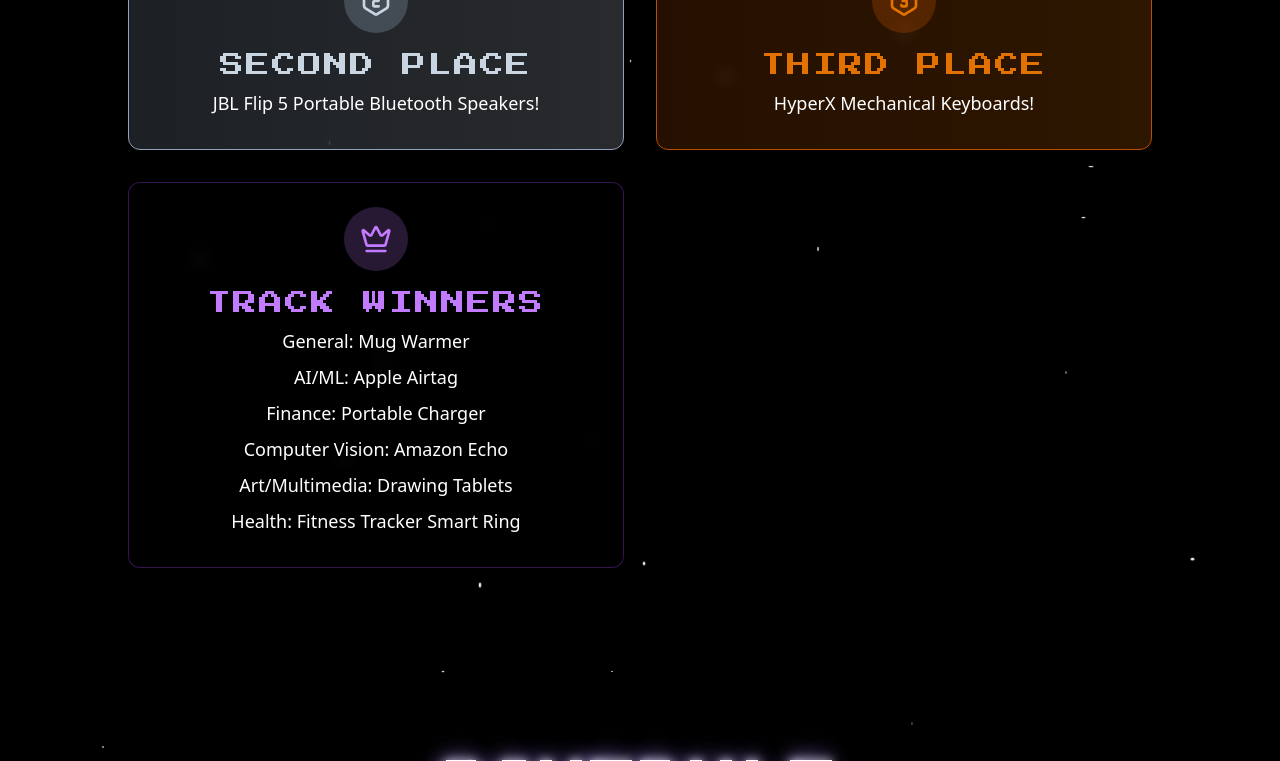
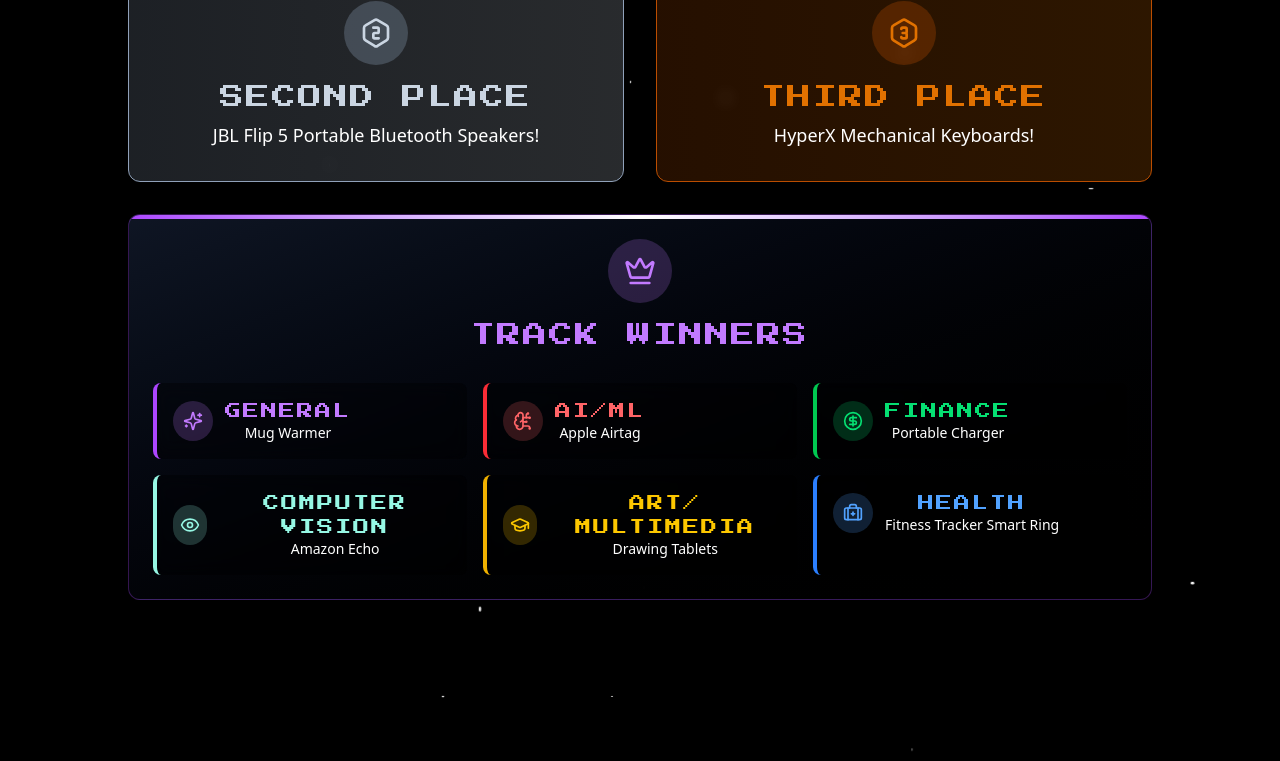
Before and after one commit to kelechi055/HH25, a React (Vite) app: page / in a window 1280 px wide. Shown: the part 2840-3601 px from the top of the page. Built offline with nearby package versions, Linux system fonts and the light colour scheme.

Commit message:
Added Mobile Fixes

```diff
--- a/src/App.jsx
+++ b/src/App.jsx
@@ -148,10 +148,10 @@
       </header>
 
       {/* Hero Section */}
-      <main className="container mx-auto px-4 pt-32 pb-20 relative z-10 min-h-screen flex flex-col justify-center items-center">
-        <h1 className="text-6xl md:text-8xl font-bold text-white mb-12 text-center pixelated glow-text">
-          HACK<span className="text-green-400">HOUNDS</span> 2025
-        </h1>
+      <main className="container mx-auto px-4 py-12 md:pt-32 md:pb-20 relative z-10 min-h-screen flex flex-col justify-center items-center">
+  <h1 className="text-4xl sm:text-6xl md:text-8xl font-bold text-white mb-6 md:mb-12 text-center pixelated glow-text">
+    HACK<span className="text-green-400">HOUNDS</span> 2025
+  </h1>
 
         <div className="flex flex-wrap justify-center gap-4 mb-12">
           <div className="bg-black border border-white/30 text-white px-6 py-2 rounded-full">
@@ -293,7 +293,7 @@
         <div className="w-16 h-16 bg-yellow-400/20 rounded-full flex items-center justify-center mb-4 mx-auto">
           <GraduationCap size={32} className="text-yellow-400" />
         </div>
-        <h3 className="text-2xl font-bold text-yellow-400 text-center mb-4 pixelated">ART/MULTIMEDIA</h3>
+        <h3 className="text-2xl font-bold text-yellow-400 text-center mb-4 pixelated">ART/ MULTIMEDIA</h3>
         <p className="text-white text-center">
           Explore the intersection of creativity and technology. Build projects that push the boundaries of digital art, animation, interactive media, or generative design. Show us how technology can amplify artistic expression!
         </p>
@@ -319,7 +319,6 @@
 <section id="prizes" className="py-24 relative z-10">
   <div className="container mx-auto px-4">
     <h2 className="text-5xl font-bold text-white mb-12 text-center pixelated glow-text">PRIZES</h2>
-
     <div className="max-w-5xl mx-auto">
       {/* Grand Prize */}
       <div className="bg-gradient-to-r from-amber-500/20 to-amber-300/20 border border-amber-400 rounded-xl p-8 backdrop-blur-sm transform transition-all hover:scale-105 mb-8">
@@ -361,21 +360,96 @@
         </div>
       </div>
 
-      {/* Track Winners and Newcomer Award Row */}
-      <div className="grid grid-cols-1 md:grid-cols-2 gap-8">
-        {/* Track Prizes */}
-        <div className="bg-black/50 border border-purple-500/30 rounded-xl p-6 backdrop-blur-sm">
-          <div className="flex flex-col items-center text-center">
-            <div className="w-16 h-16 bg-purple-400/20 rounded-full flex items-center justify-center mb-4">
+      {/* Track Winners Row */}
+      <div className="mb-8">
+        <div className="bg-gradient-to-br from-gray-900/90 to-black/90 rounded-xl border border-purple-500/30 overflow-hidden shadow-lg backdrop-blur-sm p-6 relative">
+          <div className="absolute top-0 left-0 w-full h-1 bg-gradient-to-r from-purple-500 via-white to-purple-500"></div>
+
+          <div className="text-center mb-8">
+            <div className="w-16 h-16 bg-purple-400/20 rounded-full flex items-center justify-center mb-4 mx-auto">
               <Crown size={32} className="text-purple-400" />
             </div>
-            <h3 className="text-2xl font-bold text-purple-400 mb-2 pixelated">TRACK WINNERS</h3>
-            <p className="text-white text-lg mb-2">General: Mug Warmer</p>
-            <p className="text-white text-lg mb-2">AI/ML: Apple Airtag</p>
-            <p className="text-white text-lg mb-2">Finance: Portable Charger</p>
-            <p className="text-white text-lg mb-2">Computer Vision: Amazon Echo</p>
-            <p className="text-white text-lg mb-2">Art/Multimedia: Drawing Tablets</p>
-            <p className="text-white text-lg mb-2">Health: Fitness Tracker Smart Ring</p>
+            <h3 className="text-2xl font-bold pixelated text-purple-400 mb-2">TRACK WINNERS</h3>
+          </div>
+
+          <div className="grid grid-cols-1 sm:grid-cols-2 lg:grid-cols-3 gap-4">
+            {/* General Track */}
+            <div className="bg-black/40 backdrop-blur-sm p-4 rounded-lg border-l-4 border-purple-500 hover:bg-black/60 transition-all hover:-translate-y-1 duration-300">
+              <div className="flex items-center">
+                <div className="w-10 h-10 bg-purple-400/20 rounded-full flex items-center justify-center mr-3">
+                  <Sparkles size={20} className="text-purple-400" />
+                </div>
+                <div>
+                  <h4 className="text-md font-bold text-purple-400 pixelated">GENERAL</h4>
+                  <p className="text-white text-sm">Mug Warmer</p>
+                </div>
+              </div>
+            </div>
+
+            {/* AI/ML Track */}
+            <div className="bg-black/40 backdrop-blur-sm p-4 rounded-lg border-l-4 border-red-500 hover:bg-black/60 transition-all hover:-translate-y-1 duration-300">
+              <div className="flex items-center">
+                <div className="w-10 h-10 bg-red-400/20 rounded-full flex items-center justify-center mr-3">
+                  <BrainCircuit size={20} className="text-red-400" />
+                </div>
+                <div>
+                  <h4 className="text-md font-bold text-red-400 pixelated">AI/ML</h4>
+                  <p className="text-white text-sm">Apple Airtag</p>
+                </div>
+              </div>
+            </div>
+
+            {/* Finance Track */}
+            <div className="bg-black/40 backdrop-blur-sm p-4 rounded-lg border-l-4 border-green-500 hover:bg-black/60 transition-all hover:-translate-y-1 duration-300">
+              <div className="flex items-center">
+                <div className="w-10 h-10 bg-green-400/20 rounded-full flex items-center justify-center mr-3">
+                  <CircleDollarSign size={20} className="text-green-400" />
+                </div>
+                <div>
+                  <h4 className="text-md font-bold text-green-400 pixelated">FINANCE</h4>
+                  <p className="text-white text-sm">Portable Charger</p>
+                </div>
+              </div>
+            </div>
+
+            {/* Computer Vision Track */}
+            <div className="bg-black/40 backdrop-blur-sm p-4 rounded-lg border-l-4 border-teal-200 hover:bg-black/60 transition-all hover:-translate-y-1 duration-300">
+              <div className="flex items-center">
+                <div className="w-10 h-10 bg-teal-200/20 rounded-full flex items-center justify-center mr-3">
+                  <Eye size={20} className="text-teal-200" />
+                </div>
+                <div>
+                  <h4 className="text-md font-bold text-teal-200 pixelated">COMPUTER VISION</h4>
+                  <p className="text-white text-sm">Amazon Echo</p>
+                </div>
+              </div>
+            </div>
+
+            {/* Art/Multimedia Track */}
+            <div className="bg-black/40 backdrop-blur-sm p-4 rounded-lg border-l-4 border-yellow-500 hover:bg-black/60 transition-all hover:-translate-y-1 duration-300">
+              <div className="flex items-center">
+                <div className="w-10 h-10 bg-yellow-400/20 rounded-full flex items-center justify-center mr-3">
+                  <GraduationCap size={20} className="text-yellow-400" />
+                </div>
+                <div>
+                  <h4 className="text-md font-bold text-yellow-400 pixelated">ART/ MULTIMEDIA</h4>
+                  <p className="text-white text-sm">Drawing Tablets</p>
+                </div>
+              </div>
+            </div>
+
+            {/* Health Track */}
+            <div className="bg-black/40 backdrop-blur-sm p-4 rounded-lg border-l-4 border-blue-500 hover:bg-black/60 transition-all hover:-translate-y-1 duration-300">
+              <div className="flex items-center">
+                <div className="w-10 h-10 bg-blue-400/20 rounded-full flex items-center justify-center mr-3">
+                  <BriefcaseMedical size={20} className="text-blue-400" />
+                </div>
+                <div>
+                  <h4 className="text-md font-bold text-blue-400 pixelated">HEALTH</h4>
+                  <p className="text-white text-sm">Fitness Tracker Smart Ring</p>
+                </div>
+              </div>
+            </div>
           </div>
         </div>
       </div>
@@ -661,7 +735,7 @@
   {/* Sponsors Section - Redesigned */}
   <section id="sponsors" className="py-24 relative z-10">
   <div className="container mx-auto px-4">
-    <h2 className="text-5xl font-bold text-white mb-12 text-center pixelated glow-text">SPONSORS</h2>
+  <h2 className="text-2xl md:text-4xl lg:text-5xl font-bold text-white mb-6 md:mb-12 text-center pixelated glow-text">SPONSORS</h2>
 
     {/* Redesigned Grid for Sponsors */}
     <div className="grid grid-cols-1 md:grid-cols-3 gap-8 max-w-5xl mx-auto">
```
